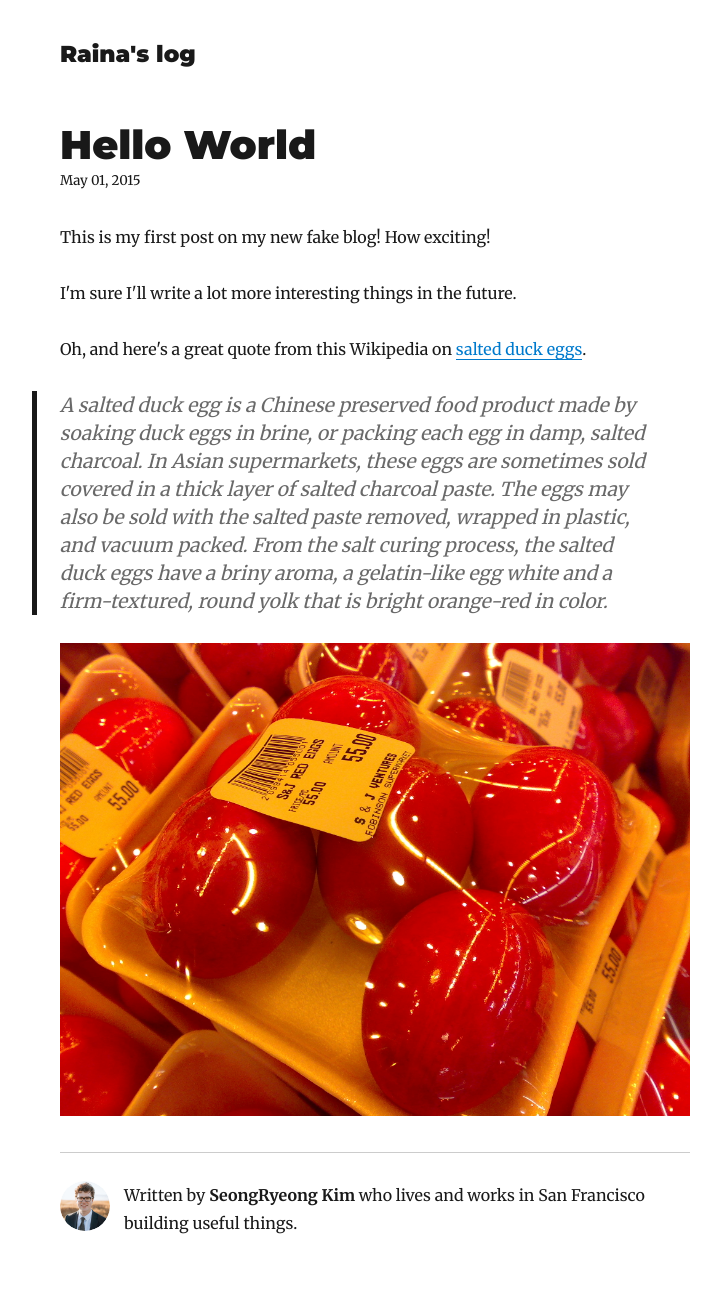
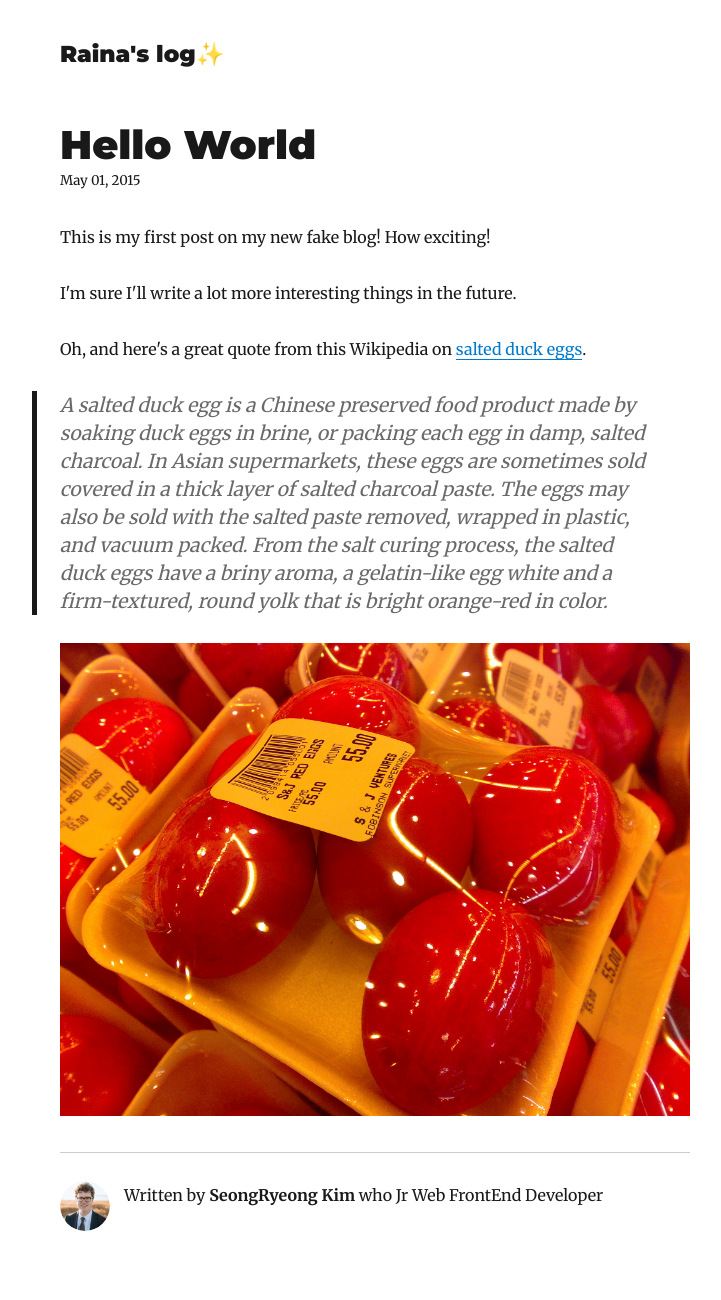
Before and after one commit to seongry/blog, a Gatsby site: page /hello-world/ in a window 1280 px wide. Shown: the top 1300 px of the page, without its empty margins (265-986 px from the left). Built offline with nearby package versions, Linux system fonts and the light colour scheme; Gatsby itself is replaced by a stand-in of ours; some packages are replaced by stand-ins of ours.

Commit message:
텍스트 수정

```diff
--- a/src/components/bio.js
+++ b/src/components/bio.js
@@ -38,9 +38,7 @@
               }}
             />
             <p>
-              Written by <strong>{author}</strong> who lives and works in San
-              Francisco building useful things.
-              {` `}
+              Written by <strong>{author}</strong> who Jr Web FrontEnd Developer
             </p>
           </div>
         )
--- a/src/components/layout.js
+++ b/src/components/layout.js
@@ -46,7 +46,7 @@
             }}
             to={`/`}
           >
-            {title}
+            {title}✨
           </Link>
         </h3>
       )
```
